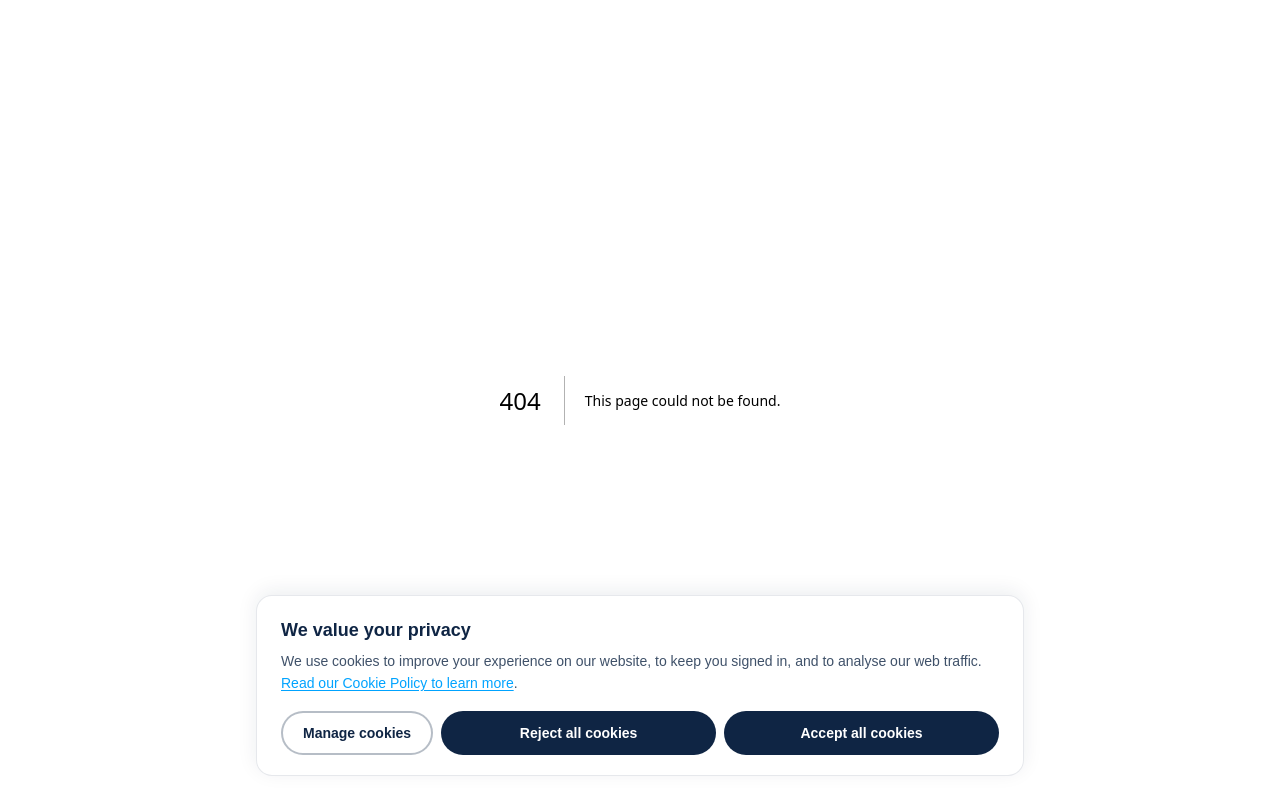
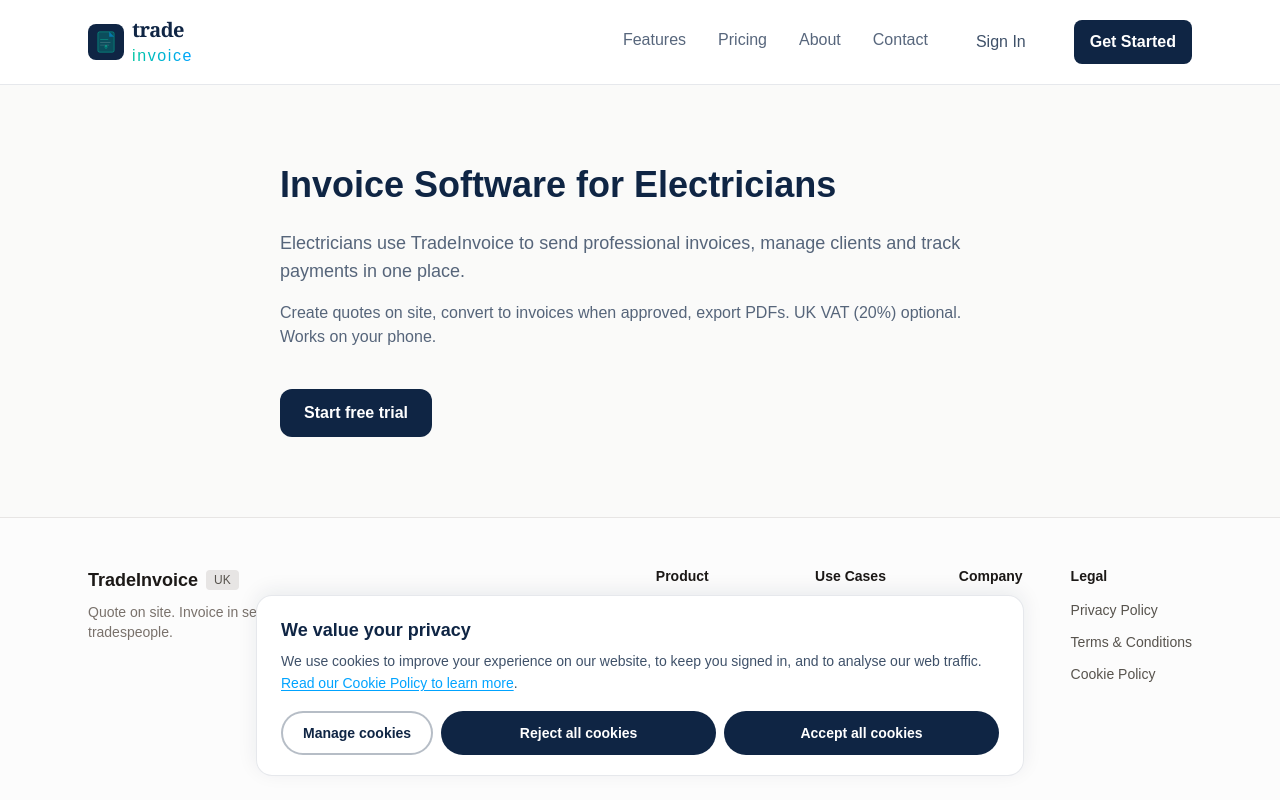
Before and after one commit to fcogboji/qoute-invoice, a Next.js app: page /use-cases/electricians in a window 1280 px wide. Before the commit this address had no page. Shown: the top 800 px of the page. Built offline with nearby package versions, Linux system fonts and the light colour scheme; no server answers.

Commit message:
footer updated

```diff
--- a/src/app/(marketing)/page.tsx
+++ b/src/app/(marketing)/page.tsx
@@ -29,7 +29,7 @@
             </span>
           </p>
           <p className="mx-auto mt-4 max-w-2xl text-lg text-[#0F2544]/70 md:text-xl">
-            Built for electricians, plumbers, builders and fitters. No paperwork.
+            Built for electricians, plumbers, builders, fitters, freelancers and small business. No paperwork.
             UK VAT sorted. Works on your phone.
           </p>
 
--- /dev/null
+++ b/src/app/(marketing)/use-cases/carpenters/page.tsx
@@ -0,0 +1,37 @@
+import type { Metadata } from "next";
+import Link from "next/link";
+
+export const metadata: Metadata = {
+  title: "Invoice Software for Carpenters",
+  description:
+    "TradeInvoice helps carpenters create invoices and track payments easily. UK tradespeople.",
+};
+
+export default function CarpentersPage() {
+  return (
+    <div className="mx-auto max-w-3xl px-4 py-16 sm:px-6 sm:py-20">
+      <h1 className="text-3xl font-bold text-[#0F2544] md:text-4xl">
+        Invoice Software for Carpenters
+      </h1>
+
+      <p className="mt-6 text-lg text-[#0F2544]/70">
+        Carpenters use TradeInvoice to send professional invoices, manage
+        clients and track payments in one place.
+      </p>
+
+      <p className="mt-4 text-[#0F2544]/70">
+        Create quotes on site, convert to invoices when approved, export PDFs.
+        UK VAT (20%) optional. Works on your phone.
+      </p>
+
+      <div className="mt-10">
+        <Link
+          href="/pricing"
+          className="inline-flex min-h-[44px] items-center justify-center rounded-xl bg-[#0F2544] px-6 py-3 font-semibold text-white transition-colors hover:bg-[#1A3A6E]"
+        >
+          Start free trial
+        </Link>
+      </div>
+    </div>
+  );
+}
--- /dev/null
+++ b/src/app/(marketing)/use-cases/electricians/page.tsx
@@ -0,0 +1,37 @@
+import type { Metadata } from "next";
+import Link from "next/link";
+
+export const metadata: Metadata = {
+  title: "Invoice Software for Electricians",
+  description:
+    "TradeInvoice helps electricians create invoices and track payments easily. UK tradespeople.",
+};
+
+export default function ElectriciansPage() {
+  return (
+    <div className="mx-auto max-w-3xl px-4 py-16 sm:px-6 sm:py-20">
+      <h1 className="text-3xl font-bold text-[#0F2544] md:text-4xl">
+        Invoice Software for Electricians
+      </h1>
+
+      <p className="mt-6 text-lg text-[#0F2544]/70">
+        Electricians use TradeInvoice to send professional invoices, manage
+        clients and track payments in one place.
+      </p>
+
+      <p className="mt-4 text-[#0F2544]/70">
+        Create quotes on site, convert to invoices when approved, export PDFs.
+        UK VAT (20%) optional. Works on your phone.
+      </p>
+
+      <div className="mt-10">
+        <Link
+          href="/pricing"
+          className="inline-flex min-h-[44px] items-center justify-center rounded-xl bg-[#0F2544] px-6 py-3 font-semibold text-white transition-colors hover:bg-[#1A3A6E]"
+        >
+          Start free trial
+        </Link>
+      </div>
+    </div>
+  );
+}
--- /dev/null
+++ b/src/app/(marketing)/use-cases/fitters/page.tsx
@@ -0,0 +1,37 @@
+import type { Metadata } from "next";
+import Link from "next/link";
+
+export const metadata: Metadata = {
+  title: "Invoice Software for Fitters",
+  description:
+    "TradeInvoice helps fitters create invoices and track payments easily. UK tradespeople.",
+};
+
+export default function FittersPage() {
+  return (
+    <div className="mx-auto max-w-3xl px-4 py-16 sm:px-6 sm:py-20">
+      <h1 className="text-3xl font-bold text-[#0F2544] md:text-4xl">
+        Invoice Software for Fitters
+      </h1>
+
+      <p className="mt-6 text-lg text-[#0F2544]/70">
+        Fitters use TradeInvoice to send professional invoices, manage
+        clients and track payments in one place.
+      </p>
+
+      <p className="mt-4 text-[#0F2544]/70">
+        Create quotes on site, convert to invoices when approved, export PDFs.
+        UK VAT (20%) optional. Works on your phone.
+      </p>
+
+      <div className="mt-10">
+        <Link
+          href="/pricing"
+          className="inline-flex min-h-[44px] items-center justify-center rounded-xl bg-[#0F2544] px-6 py-3 font-semibold text-white transition-colors hover:bg-[#1A3A6E]"
+        >
+          Start free trial
+        </Link>
+      </div>
+    </div>
+  );
+}
--- /dev/null
+++ b/src/app/(marketing)/use-cases/plumbers/page.tsx
@@ -0,0 +1,37 @@
+import type { Metadata } from "next";
+import Link from "next/link";
+
+export const metadata: Metadata = {
+  title: "Invoice Software for Plumbers",
+  description:
+    "TradeInvoice helps plumbers create invoices and track payments easily. UK tradespeople.",
+};
+
+export default function PlumbersPage() {
+  return (
+    <div className="mx-auto max-w-3xl px-4 py-16 sm:px-6 sm:py-20">
+      <h1 className="text-3xl font-bold text-[#0F2544] md:text-4xl">
+        Invoice Software for Plumbers
+      </h1>
+
+      <p className="mt-6 text-lg text-[#0F2544]/70">
+        Plumbers use TradeInvoice to send professional invoices, manage
+        clients and track payments in one place.
+      </p>
+
+      <p className="mt-4 text-[#0F2544]/70">
+        Create quotes on site, convert to invoices when approved, export PDFs.
+        UK VAT (20%) optional. Works on your phone.
+      </p>
+
+      <div className="mt-10">
+        <Link
+          href="/pricing"
+          className="inline-flex min-h-[44px] items-center justify-center rounded-xl bg-[#0F2544] px-6 py-3 font-semibold text-white transition-colors hover:bg-[#1A3A6E]"
+        >
+          Start free trial
+        </Link>
+      </div>
+    </div>
+  );
+}
--- a/src/app/sitemap.ts
+++ b/src/app/sitemap.ts
@@ -23,6 +23,10 @@
     { url: `${BASE}/tools/vat-calculator`, lastModified: new Date() },
     { url: `${BASE}/features/invoice-generator`, lastModified: new Date() },
     { url: `${BASE}/features/recurring-invoices`, lastModified: new Date() },
+    { url: `${BASE}/use-cases/electricians`, lastModified: new Date() },
+    { url: `${BASE}/use-cases/plumbers`, lastModified: new Date() },
+    { url: `${BASE}/use-cases/carpenters`, lastModified: new Date() },
+    { url: `${BASE}/use-cases/fitters`, lastModified: new Date() },
     { url: `${BASE}/use-cases/freelancers`, lastModified: new Date() },
     { url: `${BASE}/use-cases/small-business`, lastModified: new Date() },
     { url: `${BASE}/guides/how-to-create-an-invoice`, lastModified: new Date() },
--- a/src/components/footer.tsx
+++ b/src/components/footer.tsx
@@ -67,6 +67,38 @@
             <div>
               <h3 className="text-sm font-semibold text-stone-900">Use Cases</h3>
               <ul className="mt-3 space-y-2">
+                <li>
+                  <Link
+                    href="/use-cases/electricians"
+                    className="text-sm text-stone-600 transition-colors hover:text-stone-900"
+                  >
+                    Electricians
+                  </Link>
+                </li>
+                <li>
+                  <Link
+                    href="/use-cases/plumbers"
+                    className="text-sm text-stone-600 transition-colors hover:text-stone-900"
+                  >
+                    Plumbers
+                  </Link>
+                </li>
+                <li>
+                  <Link
+                    href="/use-cases/carpenters"
+                    className="text-sm text-stone-600 transition-colors hover:text-stone-900"
+                  >
+                    Carpenters
+                  </Link>
+                </li>
+                <li>
+                  <Link
+                    href="/use-cases/fitters"
+                    className="text-sm text-stone-600 transition-colors hover:text-stone-900"
+                  >
+                    Fitters
+                  </Link>
+                </li>
                 <li>
                   <Link
                     href="/use-cases/freelancers"
```
